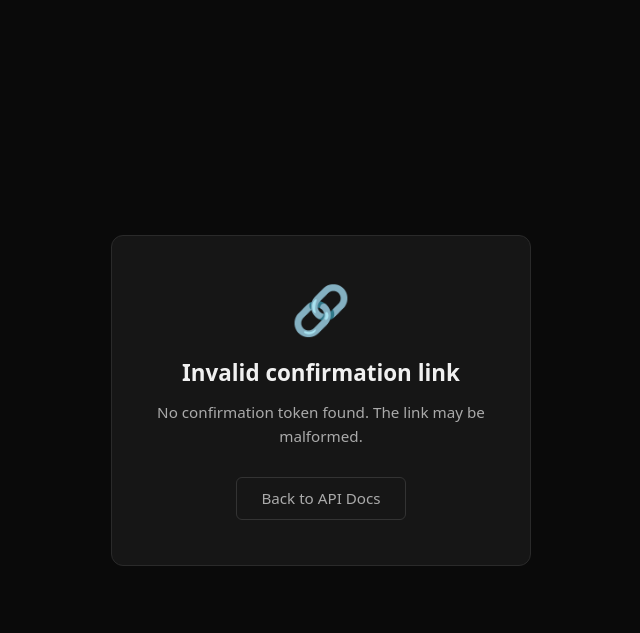
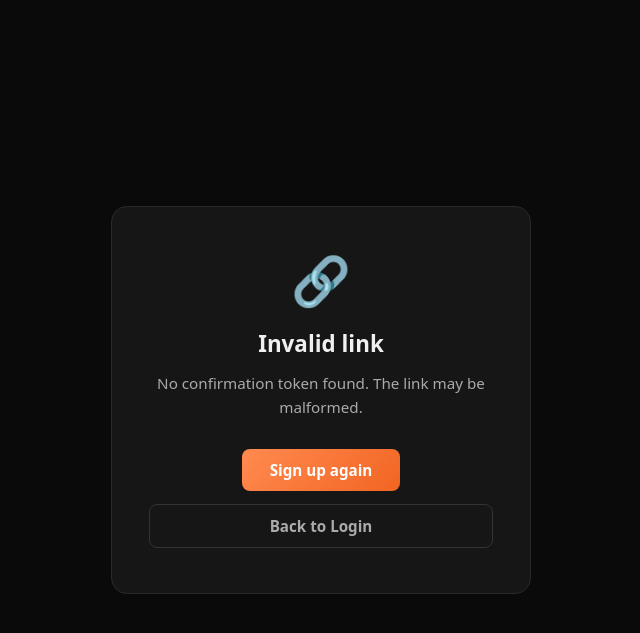
Before and after one commit to tunefry-dotcom/backend1, a FastAPI app: page /auth/confirm in a window 1280 px wide. Shown: the top 633 px of the page, without its empty margins (319-959 px from the left). Run offline with FastAPI, Linux system fonts and the light colour scheme; parts of the project's set-up code (start-up, migrations or seed data) failed here and were passed over.

Commit message:
Fix email confirmation: redirect to frontend after success
- confirm.html: auto-redirect to /login after 3s on success (was pointing
  to /docs API docs). Progress bar animation + countdown. Error and invalid
  states now show "Sign up again" / "Back to Login" links to frontend.
- router.py: pass frontend_url to all confirm.html template responses so the
  redirect target is driven by FRONTEND_URL env var, not hardcoded.

Co-Authored-By: Claude Sonnet 4.6 (1M context) <noreply@anthropic.com>

```diff
--- a/app/modules/auth/router.py
+++ b/app/modules/auth/router.py
@@ -187,18 +187,20 @@ async def confirm_email(
     ?token_hash=...&type=email so the server can verify the OTP directly
     without needing client-side JavaScript to parse URL fragments.
     """
+    ctx_base = {"frontend_url": settings.frontend_url}
+
     if error:
         return templates.TemplateResponse(
             request,
             "confirm.html",
-            {"state": "error", "message": error_description or error},
+            {**ctx_base, "state": "error", "message": error_description or error},
         )
 
     if not token_hash:
         return templates.TemplateResponse(
             request,
             "confirm.html",
-            {"state": "invalid", "message": "No confirmation token found. The link may be malformed."},
+            {**ctx_base, "state": "invalid", "message": "No confirmation token found. The link may be malformed."},
         )
 
     client = get_supabase()
@@ -208,21 +210,25 @@ async def confirm_email(
         return templates.TemplateResponse(
             request,
             "confirm.html",
-            {"state": "error", "message": str(exc)},
+            {**ctx_base, "state": "error", "message": str(exc)},
         )
 
     if not result.session:
         return templates.TemplateResponse(
             request,
             "confirm.html",
-            {"state": "invalid", "message": "Confirmation link is invalid or has already been used."},
+            {**ctx_base, "state": "invalid", "message": "Confirmation link is invalid or has already been used."},
         )
 
     set_session_cookies(response, result.session.access_token, result.session.refresh_token)
     return templates.TemplateResponse(
         request,
         "confirm.html",
-        {"state": "success", "email": result.user.email if result.user else ""},
+        {
+            "state": "success",
+            "email": result.user.email if result.user else "",
+            "frontend_url": settings.frontend_url,
+        },
     )
 
 
--- a/templates/confirm.html
+++ b/templates/confirm.html
@@ -4,6 +4,9 @@
   <meta charset="UTF-8" />
   <meta name="viewport" content="width=device-width, initial-scale=1.0" />
   <title>Email Confirmation — Tunefry</title>
+  {% if state == "success" %}
+  <meta http-equiv="refresh" content="3;url={{ frontend_url }}/login" />
+  {% endif %}
   <style>
     *, *::before, *::after { box-sizing: border-box; margin: 0; padding: 0; }
     body {
@@ -18,27 +21,28 @@
     .card {
       background: #161616;
       border: 1px solid #2a2a2a;
-      border-radius: 12px;
+      border-radius: 16px;
       padding: 2.5rem 2rem;
       width: 100%;
       max-width: 420px;
       text-align: center;
     }
     .icon { font-size: 3rem; margin-bottom: 1rem; }
-    h1 { font-size: 1.4rem; margin-bottom: 0.75rem; }
+    h1 { font-size: 1.4rem; margin-bottom: 0.75rem; font-weight: 700; }
     p { color: #aaa; font-size: 0.95rem; line-height: 1.6; margin-bottom: 1.5rem; }
     .email { color: #f0f0f0; font-weight: 600; }
     .btn {
       display: inline-block;
-      padding: 0.65rem 1.5rem;
-      background: #6366f1;
+      padding: 0.7rem 1.75rem;
+      background: linear-gradient(135deg, #FF8A50, #F26522);
       color: #fff;
-      border-radius: 6px;
+      border-radius: 8px;
       text-decoration: none;
       font-size: 0.95rem;
+      font-weight: 600;
       margin: 0.3rem;
     }
-    .btn:hover { background: #4f46e5; }
+    .btn:hover { opacity: 0.9; }
     .btn-ghost {
       background: transparent;
       border: 1px solid #333;
@@ -46,7 +50,7 @@
     }
     .btn-ghost:hover { background: #1e1e1e; color: #f0f0f0; }
     .error-box {
-      background: #3b0000;
+      background: #2d0a0a;
       border: 1px solid #7f1d1d;
       border-radius: 8px;
       padding: 0.75rem 1rem;
@@ -54,7 +58,27 @@
       color: #fca5a5;
       margin-bottom: 1.5rem;
       text-align: left;
+      word-break: break-word;
     }
+    .countdown {
+      font-size: 0.82rem;
+      color: #555;
+      margin-top: 1.25rem;
+    }
+    .progress {
+      height: 3px;
+      background: #1f1f1f;
+      border-radius: 2px;
+      margin-top: 1rem;
+      overflow: hidden;
+    }
+    .progress-bar {
+      height: 100%;
+      background: linear-gradient(90deg, #FF8A50, #F26522);
+      border-radius: 2px;
+      animation: fill 3s linear forwards;
+    }
+    @keyframes fill { from { width: 0% } to { width: 100% } }
   </style>
 </head>
 <body>
@@ -62,25 +86,29 @@
 
     {% if state == "success" %}
       <div class="icon">🎵</div>
-      <h1>You're in!</h1>
+      <h1>Email confirmed!</h1>
       <p>
-        {% if email %}<span class="email">{{ email }}</span> has been confirmed.<br>{% endif %}
-        Your Tunefry account is active. You can now log in via the API.
+        {% if email %}<span class="email">{{ email }}</span><br>{% endif %}
+        Your Tunefry account is active. Redirecting you to login…
       </p>
-      <a class="btn" href="/docs">Open API Docs</a>
+      <a class="btn" href="{{ frontend_url }}/login">Go to Login</a>
+      <div class="progress"><div class="progress-bar"></div></div>
+      <p class="countdown">Redirecting in 3 seconds…</p>
 
     {% elif state == "error" %}
       <div class="icon">⚠️</div>
-      <h1>Something went wrong</h1>
+      <h1>Confirmation failed</h1>
       <div class="error-box">{{ message }}</div>
-      <p>Try signing up again or contact support if this keeps happening.</p>
-      <a class="btn btn-ghost" href="/docs">Back to API Docs</a>
+      <p>The link may have expired or already been used. Try signing up again.</p>
+      <a class="btn" href="{{ frontend_url }}/signup">Sign up again</a>
+      <a class="btn btn-ghost" href="{{ frontend_url }}/login" style="margin-top:8px;display:block;">Back to Login</a>
 
     {% else %}
       <div class="icon">🔗</div>
-      <h1>Invalid confirmation link</h1>
-      <p>{{ message or "This link has expired or has already been used. Please sign up again to get a fresh confirmation email." }}</p>
-      <a class="btn btn-ghost" href="/docs">Back to API Docs</a>
+      <h1>Invalid link</h1>
+      <p>{{ message or "This confirmation link has expired or was already used. Please sign up again to get a new one." }}</p>
+      <a class="btn" href="{{ frontend_url }}/signup">Sign up again</a>
+      <a class="btn btn-ghost" href="{{ frontend_url }}/login" style="margin-top:8px;display:block;">Back to Login</a>
     {% endif %}
 
   </div>
```
